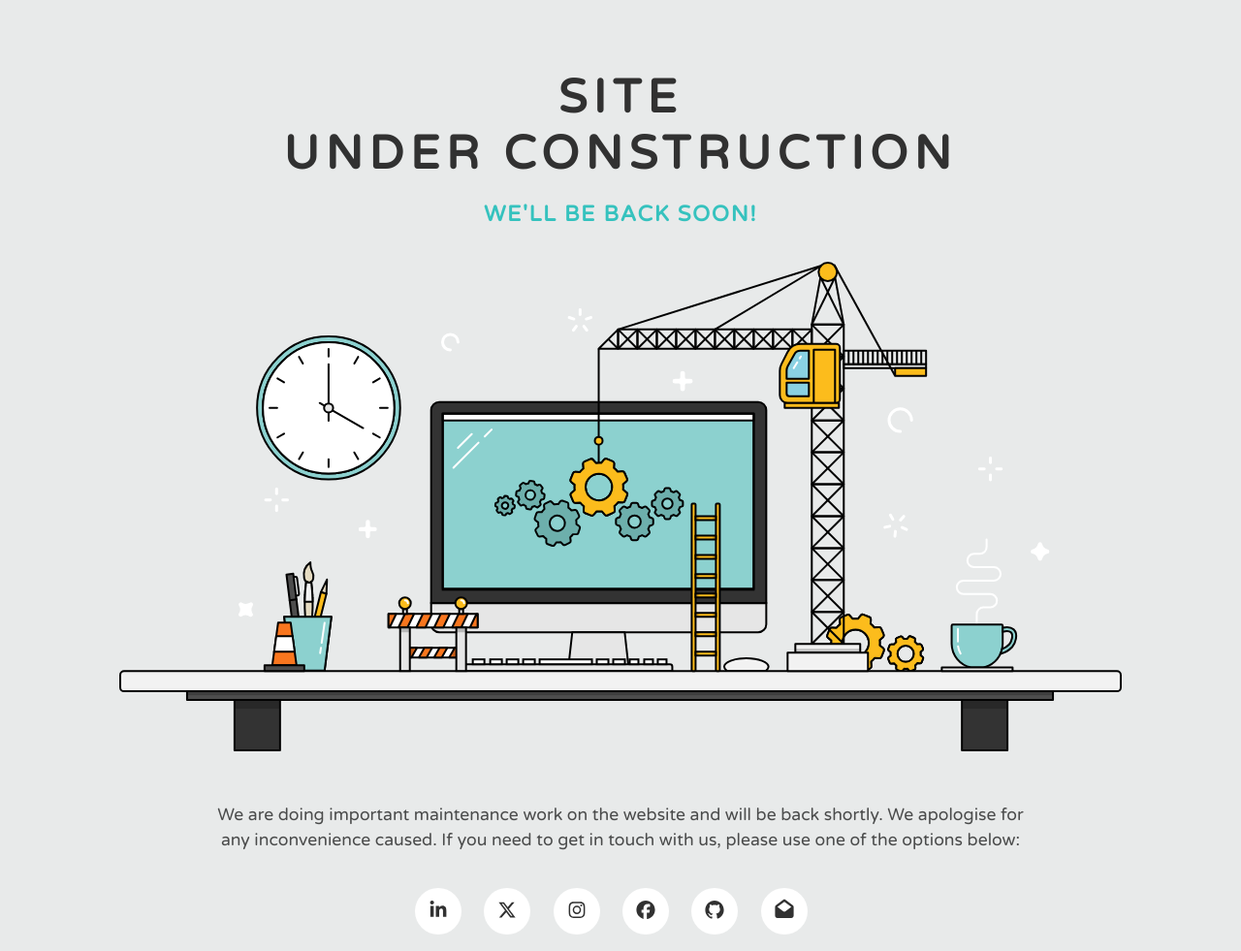
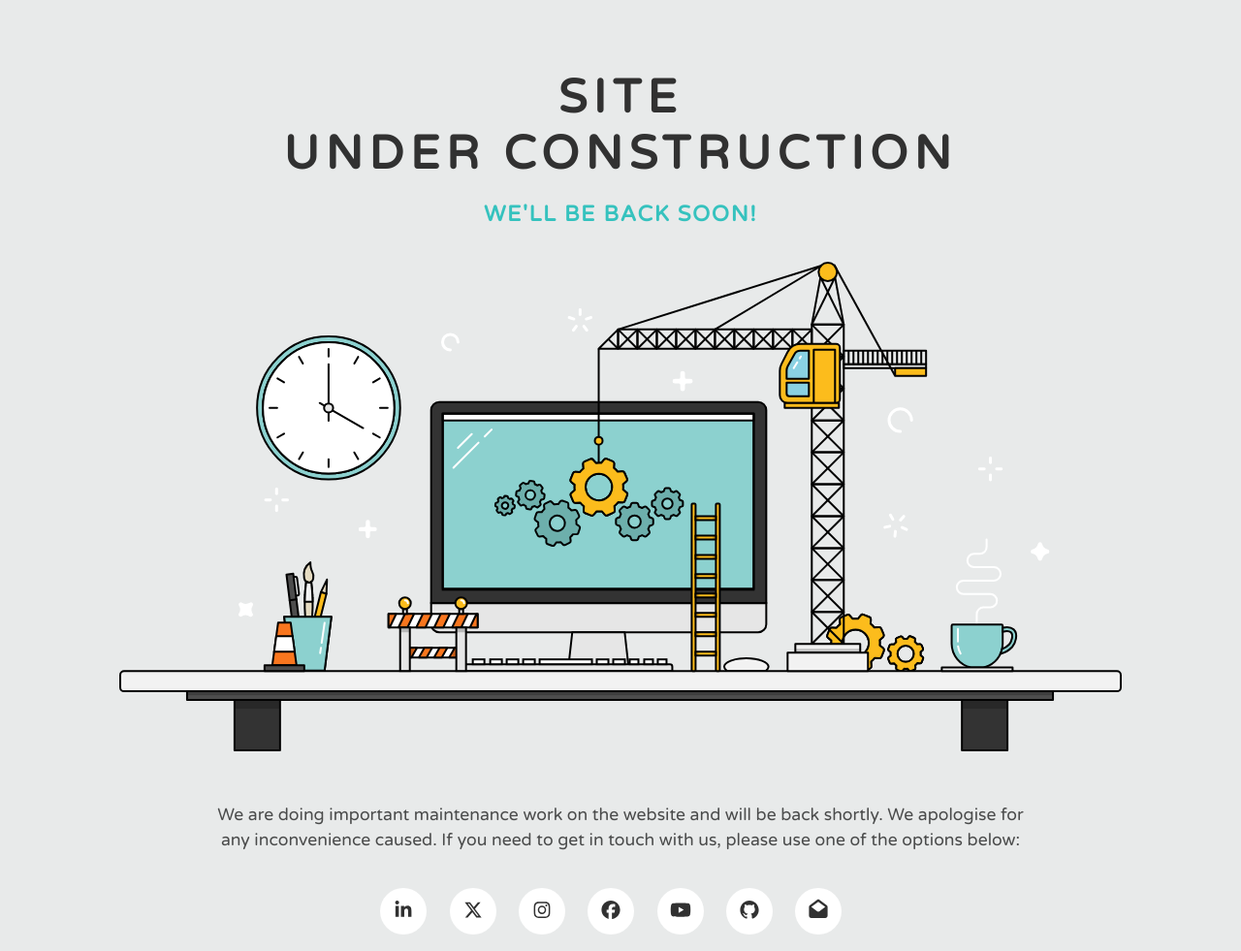
Before and after one commit to o2sider/website, a plain HTML site: page index.html in a window 1280 px wide. Shown: the whole page at 97% size. Drawn offline with Linux system fonts and the light colour scheme.

Commit message:
added youtube icon in footer and icon next to title

```diff
--- a/index.html
+++ b/index.html
@@ -4,6 +4,7 @@
 <head>
 	<meta charset="utf-8">
 	<title>Under Construction Page</title>
+	<link rel="icon" type="image/svg" href="n-solid-full.svg">
 	<meta name="viewport" content="width=device-width, initial-scale=1">
 	<link rel="stylesheet" href="src/style.css">
 	<script defer src="src/all.js"></script>
@@ -21,6 +22,7 @@
 		<li><a href="#"><i class="fab fa-x-twitter"></i></a></li>
 		<li><a href="#"><i class="fab fa-instagram"></i></a></li>
 		<li><a href="#"><i class="fab fa-facebook"></i></a></li>
+		<li><a href="#"><i class="fab fa-youtube"></i></a></li>
 		<li><a href="#"><i class="fab fa-github"></i></a></li>
 		<li><a href="#"><i class="fas fa-envelope-open"></i></a></li>
 	</ul>
```
Also changed, not shown: img/n-solid-full.svg (added).
